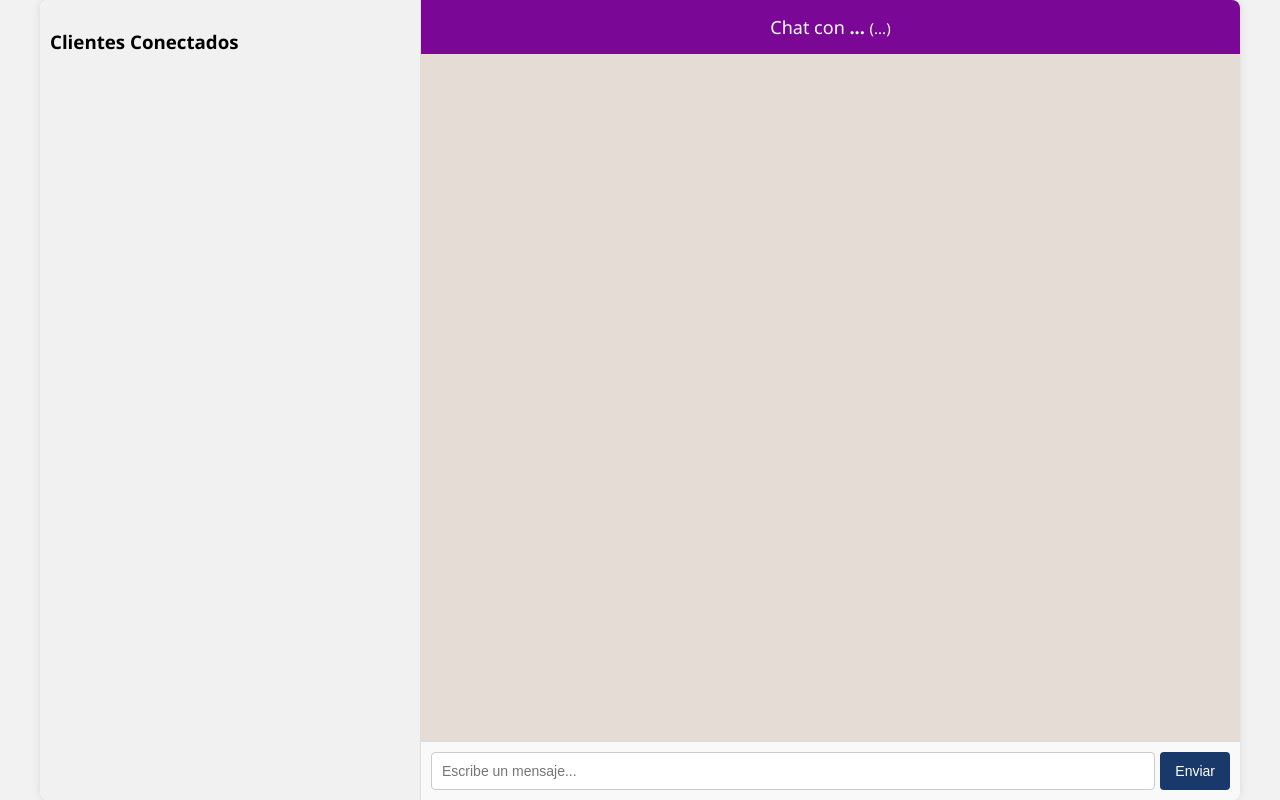
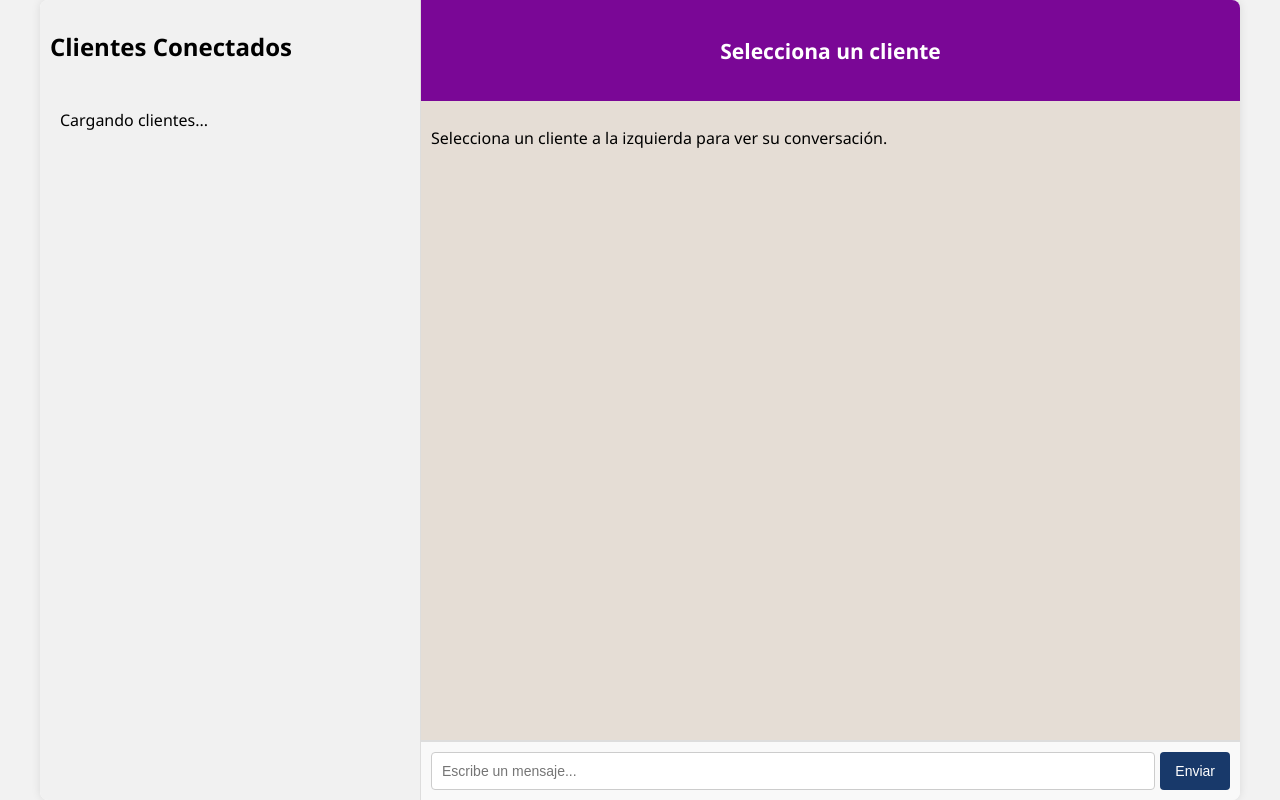
Before and after one commit to EmilioPayanOrtega/Build-a-chat, a Flask app: page /admin in a window 1280 px wide. Run offline with Flask 3, Linux system fonts and the light colour scheme; some libraries are stand-ins or nearby versions.

Commit message:
Update admin.html

```diff
--- a/templates/admin.html
+++ b/templates/admin.html
@@ -8,31 +8,41 @@
 </head>
 <body>
     <div class="admin-container">
-        <!-- Barra lateral con lista de clientes -->
-        <div class="chat-sidebar">
-            <h3>Clientes Conectados</h3>
-            <div id="chat-list" class="chat-list"></div>
-        </div>
+        <!-- Sidebar de clientes -->
+        <aside class="chat-sidebar">
+            <div class="sidebar-header">
+                <h2>Clientes Conectados</h2>
+            </div>
+            <div id="chat-list" class="chat-list">
+                <p class="empty-list">Cargando clientes...</p>
+            </div>
+        </aside>
 
-        <!-- Ventana de chat -->
-        <div class="chat-window">
-            <div class="chat-header">
-                Chat con <strong><span id="selected-user">...</span></strong>
-                <small>(<span id="selected-id">...</span>)</small>
+        <!-- Ventana principal del chat -->
+        <main class="chat-window">
+            <header class="chat-header">
+                <div class="chat-header-info">
+                    <h3 id="selected-user" class="chat-user-name">Selecciona un cliente</h3>
+                    <small id="selected-id" class="chat-user-id"></small>
+                </div>
+            </header>
+
+            <!-- Área de mensajes -->
+            <div class="chat-box" id="chat-box">
+                <div class="placeholder-text">
+                    <p>Selecciona un cliente a la izquierda para ver su conversación.</p>
+                </div>
             </div>
 
-            <!-- Caja de mensajes -->
-            <div class="chat-box" id="chat-box"></div>
-
             <!-- Entrada de texto -->
-            <div class="chat-input">
+            <div class="chat-input admin-input">
                 <input type="text" id="admin-message" placeholder="Escribe un mensaje...">
                 <button id="send-admin">Enviar</button>
             </div>
-        </div>
+        </main>
     </div>
 
-    <!-- Socket.IO -->
+    <!-- Scripts -->
     <script src="https://cdn.socket.io/4.0.1/socket.io.min.js"></script>
     <script src="{{ url_for('static', filename='JS/admin.js') }}"></script>
 </body>
```
